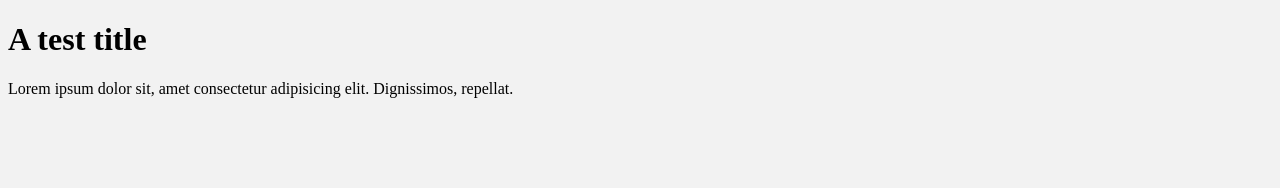
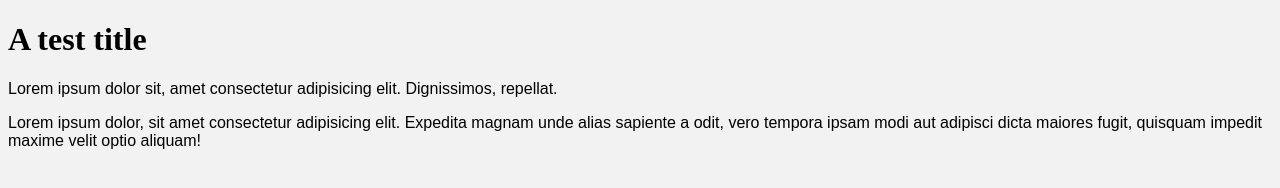
Before and after one commit to manimirjavadi/web-test, a plain HTML site: page index.html in a window 1280 px wide. Drawn offline with Linux system fonts and the light colour scheme.

Commit message:
updated project

```diff
--- a/index.html
+++ b/index.html
@@ -14,5 +14,12 @@
         repellat.
       </p>
     </div>
+    <div>
+      <p>
+        Lorem ipsum dolor, sit amet consectetur adipisicing elit. Expedita
+        magnam unde alias sapiente a odit, vero tempora ipsam modi aut adipisci
+        dicta maiores fugit, quisquam impedit maxime velit optio aliquam!
+      </p>
+    </div>
   </body>
 </html>
--- a/styles/style.css
+++ b/styles/style.css
@@ -1,3 +1,7 @@
 body {
   background-color: #f2f2f2;
 }
+
+p {
+  font-family: Arial, sans-serif;
+}
```
